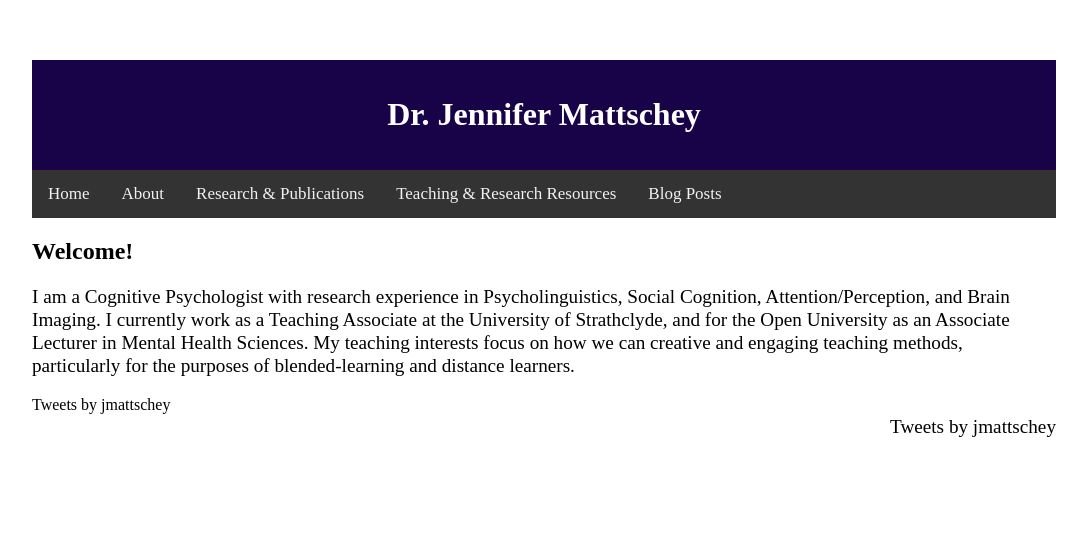
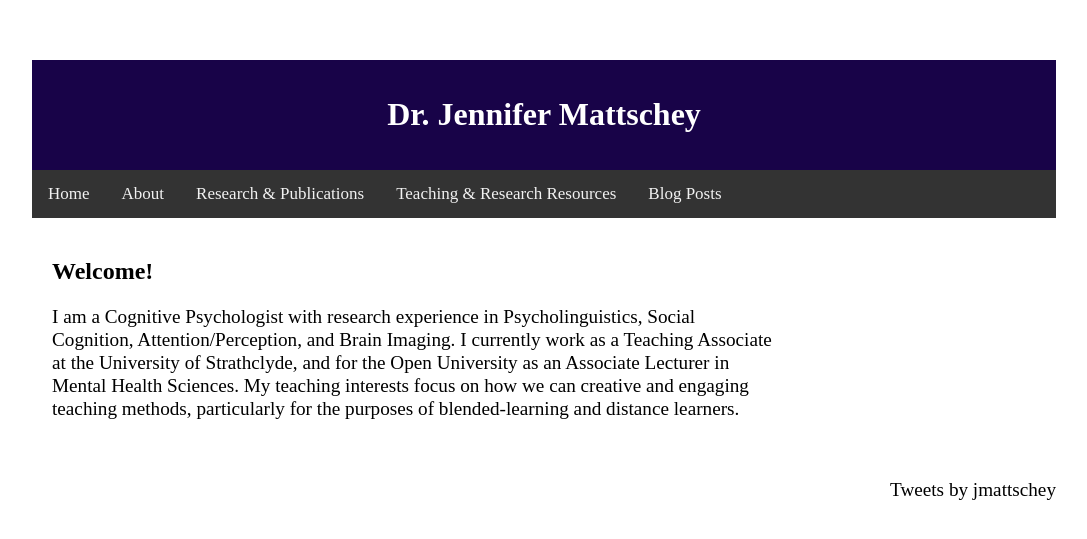
Before and after one commit to jmattschey/jmattschey.github.io, a Jekyll site: the page built from index.html, in a window 1280 px wide. Shown: the top 539 px of the page, without its empty margins (96-1183 px from the left). Built offline with Jekyll 4.4.1, drawn with Linux system fonts in a browser that asks for light colours; comment, search, counter and statistics services are not loaded.

Commit message:
Update index.html

```diff
--- a/index.html
+++ b/index.html
@@ -2,8 +2,8 @@
 layout: default
 title: Jennifer Mattschey
 ---
-  <div>
-	 <h2> Welcome! </h2>
+<div class="content1">
+	<h2> Welcome! </h2>
     	<p>I am a Cognitive Psychologist with research experience in Psycholinguistics,
 	Social Cognition, Attention/Perception, and Brain Imaging. I currently
 	work as a Teaching Associate at the University of Strathclyde, and for the Open University
@@ -14,12 +14,9 @@
 
 <div>
 <p style="float: right;">
-<a class="twitter-timeline" right data-width="600" data-height="400" href="https://twitter.com/jmattschey?ref_src=twsrc%5Etfw">Tweets by jmattschey</a>
+<a class="twitter-timeline" href="https://twitter.com/jmattschey?ref_src=twsrc%5Etfw">Tweets by jmattschey</a>
 	<script async src="https://platform.twitter.com/widgets.js" charset="utf-8"></script>
 </p>
 </div>
-<a class="twitter-timeline  tw-align-center" data-width="600" data-height="600" href="https://twitter.com/jmattschey?ref_src=twsrc%5Etfw">Tweets by jmattschey</a>
-	<script async src="https://platform.twitter.com/widgets.js" charset="utf-8"></script>
-</div>
 
 <!-- /.blurb -->
```
